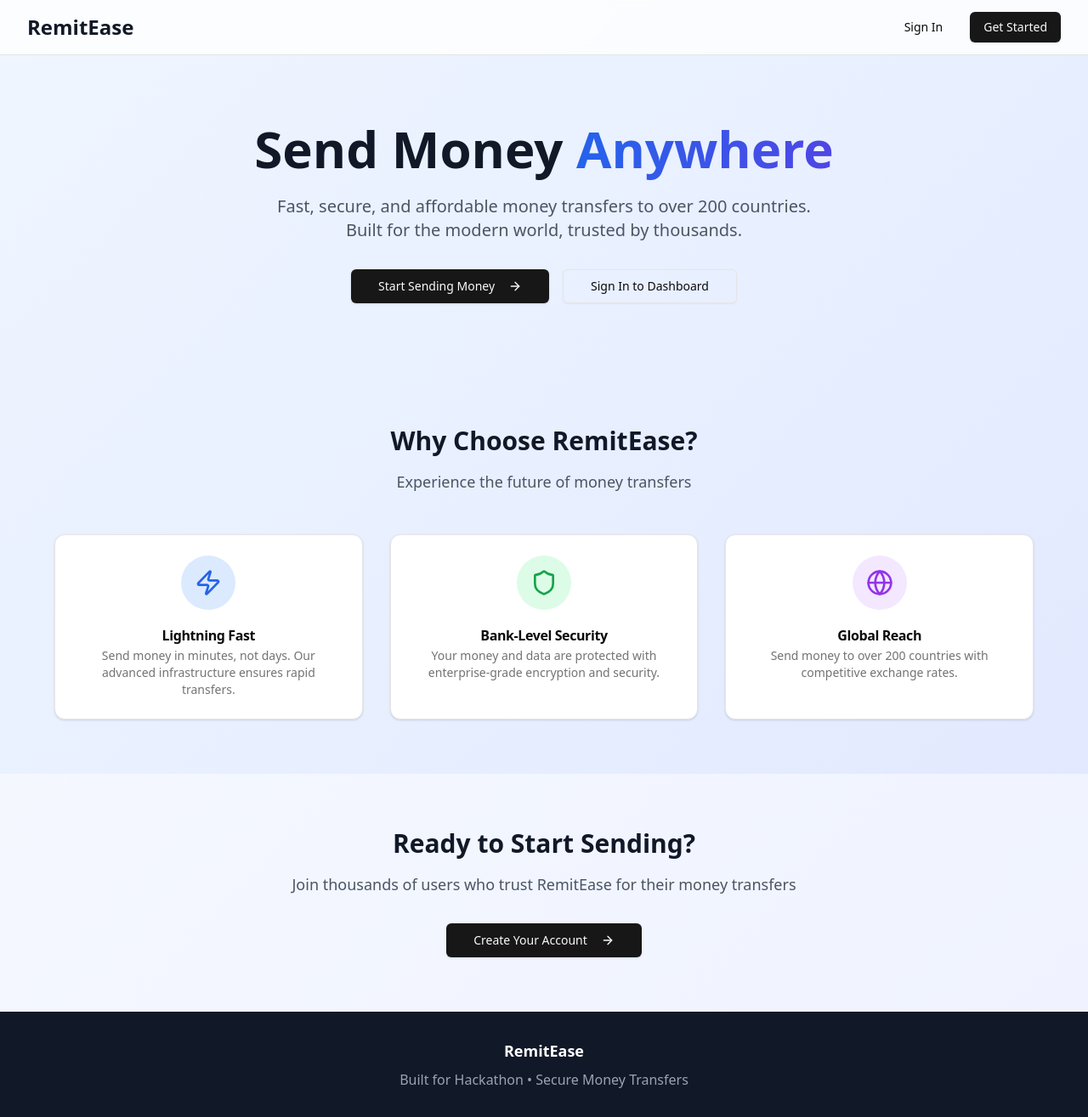
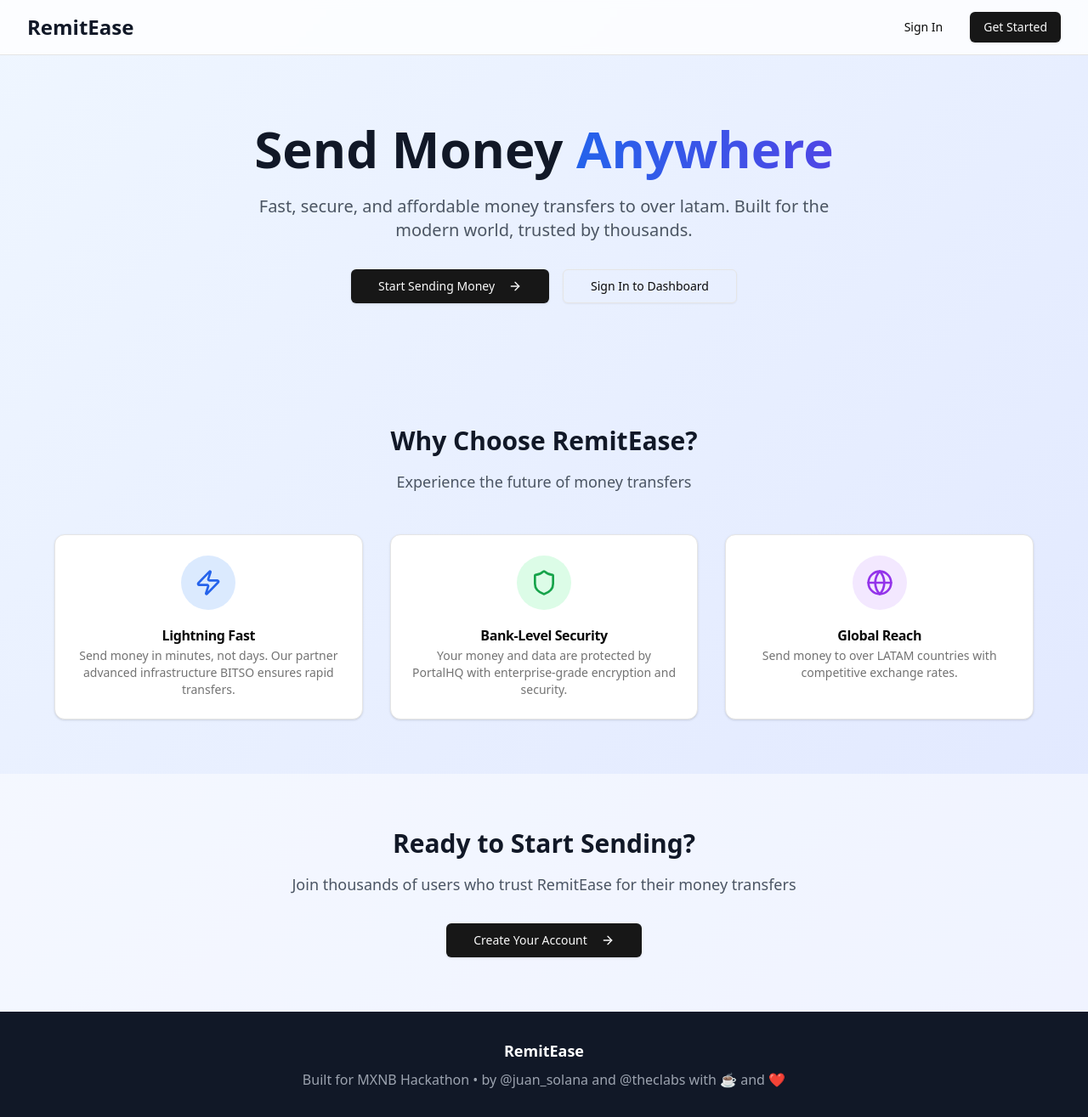
Before and after one commit to theclabs/mxnb-remittance, a Next.js app: page / in a window 1280 px wide. Shown: the whole page at 85% size. Built offline with nearby package versions, Linux system fonts and the light colour scheme; no server answers.

Commit message:
Update Home

```diff
--- a/app/page.tsx
+++ b/app/page.tsx
@@ -33,7 +33,7 @@
             <span className="text-transparent bg-clip-text bg-gradient-to-r from-blue-600 to-indigo-600">Anywhere</span>
           </h1>
           <p className="text-xl text-gray-600 mb-8 max-w-2xl mx-auto">
-            Fast, secure, and affordable money transfers to over 200 countries. Built for the modern world, trusted by
+            Fast, secure, and affordable money transfers to over latam. Built for the modern world, trusted by
             thousands.
           </p>
           <div className="flex flex-col sm:flex-row gap-4 justify-center">
@@ -68,7 +68,7 @@
                 </div>
                 <CardTitle>Lightning Fast</CardTitle>
                 <CardDescription>
-                  Send money in minutes, not days. Our advanced infrastructure ensures rapid transfers.
+                  Send money in minutes, not days. Our partner advanced infrastructure BITSO ensures rapid transfers.
                 </CardDescription>
               </CardHeader>
             </Card>
@@ -80,7 +80,7 @@
                 </div>
                 <CardTitle>Bank-Level Security</CardTitle>
                 <CardDescription>
-                  Your money and data are protected with enterprise-grade encryption and security.
+                  Your money and data are protected by PortalHQ with enterprise-grade encryption and security.
                 </CardDescription>
               </CardHeader>
             </Card>
@@ -91,7 +91,7 @@
                   <Globe className="h-8 w-8 text-purple-600" />
                 </div>
                 <CardTitle>Global Reach</CardTitle>
-                <CardDescription>Send money to over 200 countries with competitive exchange rates.</CardDescription>
+                <CardDescription>Send money to over LATAM countries with competitive exchange rates.</CardDescription>
               </CardHeader>
             </Card>
           </div>
@@ -119,7 +119,7 @@
         <div className="max-w-7xl mx-auto px-4 sm:px-6 lg:px-8">
           <div className="text-center">
             <h3 className="text-lg font-semibold mb-2">RemitEase</h3>
-            <p className="text-gray-400">Built for Hackathon • Secure Money Transfers</p>
+            <p className="text-gray-400">Built for MXNB Hackathon • by @juan_solana and @theclabs with ☕ and ❤️</p>
           </div>
         </div>
       </footer>
```
